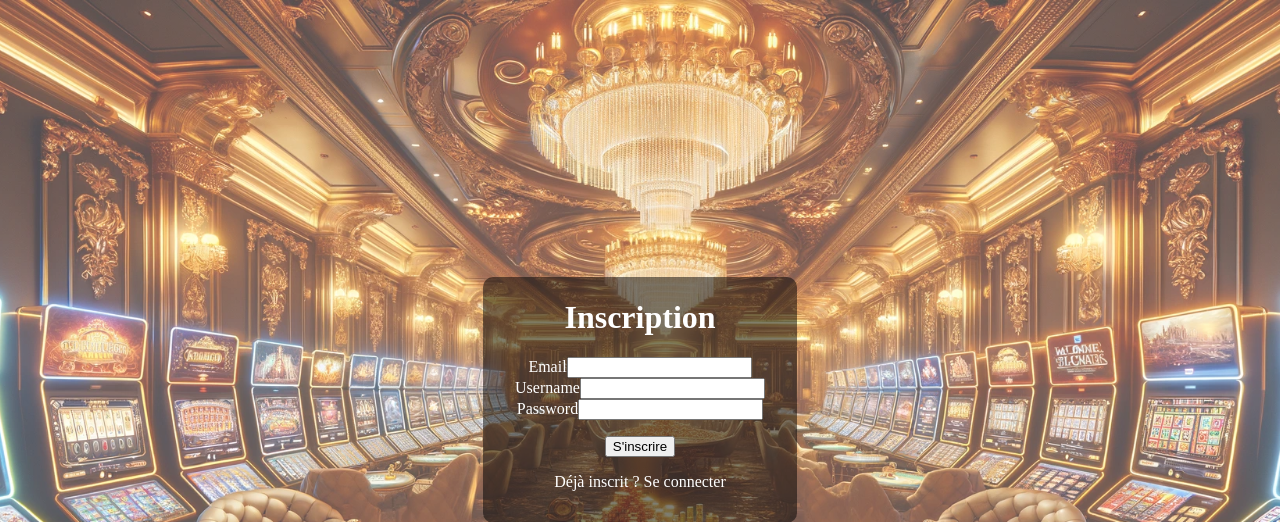
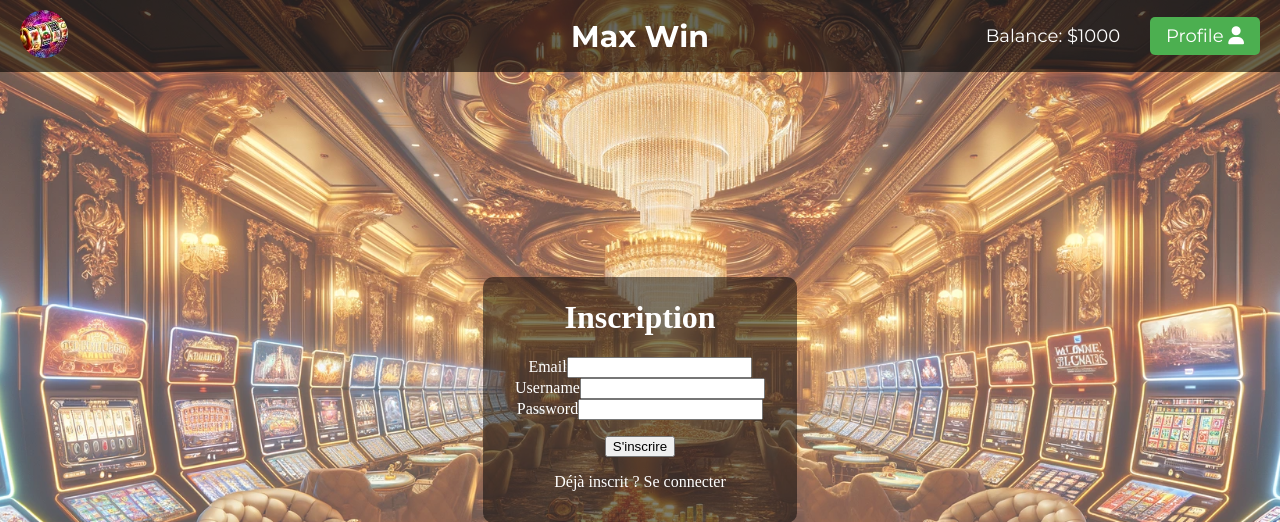
Before and after one commit to MaxWinDev/MaxWin, a Symfony app: template templates/auth/register.html.twig in a window 1280 px wide. Shown: the top 522 px of the page. Run offline with Twig, Linux system fonts and the light colour scheme; the template is opened without the code that fills it, so the values that code supplies are empty; form fields are guessed from the names that the template uses; some libraries are stand-ins or nearby versions.

Commit message:
:lipstick: add: Navbar for better experience to navigate

```diff
--- /dev/null
+++ b/public/css/header.css
@@ -0,0 +1,72 @@
+.navbar {
+    position: fixed;
+    top: 0;
+    width: 100%;
+    z-index: 1;
+    display: flex;
+    justify-content: space-between;
+    align-items: center;
+    background: rgba(0, 0, 0, 0.6) no-repeat 50% / 120%;;
+    padding: 10px 20px;
+    box-sizing: border-box;
+}
+
+.navbar p {
+    color: #fff;
+    font-size: 20px;
+    margin: 0;
+}
+
+.container-logo {
+    display: flex;
+    align-items: center;
+    flex: 1;
+}
+
+.logo-navbar {
+    border-radius: 50%;
+    cursor: pointer;
+}
+
+.balance-profil {
+    flex: 1;
+    display: flex;
+    justify-content: flex-end;
+    align-items: center;
+}
+
+.balance-profil p {
+    color: white;
+    font-size: 18px;
+    margin-right: 30px;
+    font-family: "Montserrat", sans-serif;
+}
+
+.button_link {
+    padding: 0;
+}
+
+.balance-profil button {
+    background-color: #4CAF50;
+    color: white;
+    font-size: 18px;
+    border: none;
+    border-radius: 5px;
+    padding: 8px 16px;
+    cursor: pointer;
+    font-family: "Montserrat", sans-serif;
+    margin: 0 !important;
+}
+
+.balance-profil button:hover {
+    background-color: #45a049;
+}
+
+.title {
+    flex: 1;
+    text-align: center;
+    font-size: 30px;
+    color: #fff;
+    font-weight: bold;
+    font-family: "Montserrat", sans-serif;
+}
--- a/public/css/home.css
+++ b/public/css/home.css
@@ -1,5 +1,6 @@
 body, html {
   height: 100%;
+  width: 100%;
   margin: 0;
   padding: 0;
 }
--- a/src/Controller/HomeController.php
+++ b/src/Controller/HomeController.php
@@ -6,6 +6,7 @@ namespace App\Controller;
 use Symfony\Bundle\FrameworkBundle\Controller\AbstractController;
 use Symfony\Component\HttpFoundation\Response;
 use Symfony\Component\Routing\Annotation\Route;
+use Symfony\Component\Security\Http\Attribute\IsGranted;
 
 #[Route("/home")]
 class HomeController extends AbstractController
--- a/templates/base.html.twig
+++ b/templates/base.html.twig
@@ -13,6 +13,7 @@
 
     </head>
     <body>
+        {% include 'header.html.twig' %}
         {% block body %}{% endblock %}
     </body>
 </html>
--- /dev/null
+++ b/templates/header.html.twig
@@ -0,0 +1,25 @@
+{% block stylesheets %}
+    <link href="{{ asset('css/header.css') }}" type="text/css" rel="stylesheet" />
+    <link rel="stylesheet" href="https://cdnjs.cloudflare.com/ajax/libs/font-awesome/6.1.0/css/all.min.css" crossorigin="anonymous">
+    <link href="https://fonts.googleapis.com/css2?family=Montserrat:ital,wght@0,100..900;1,100..900&display=swap" rel="stylesheet">
+{% endblock %}
+
+{% block body %}
+    <div class="navbar">
+        <div class="container-logo">
+            <a class="button_link" href="{{ path('app_home') }}">
+                <img class="logo-navbar" src="/assets/images/logo_maxwin.jfif">
+            </a>
+        </div>
+        <span class="title">Max Win</span>
+        <div class="balance-profil">
+            <p>Balance: $1000</p>
+            <a class="button_link" href="{{ path('app_profil') }}">
+                <button>
+                    Profile
+                    <i class="fa-solid fa-user"></i>
+                </button>
+            </a>
+        </div>
+    </div>
+{% endblock %}
```
Also changed, not shown: public/assets/images/logo_maxwin.jfif (added).
